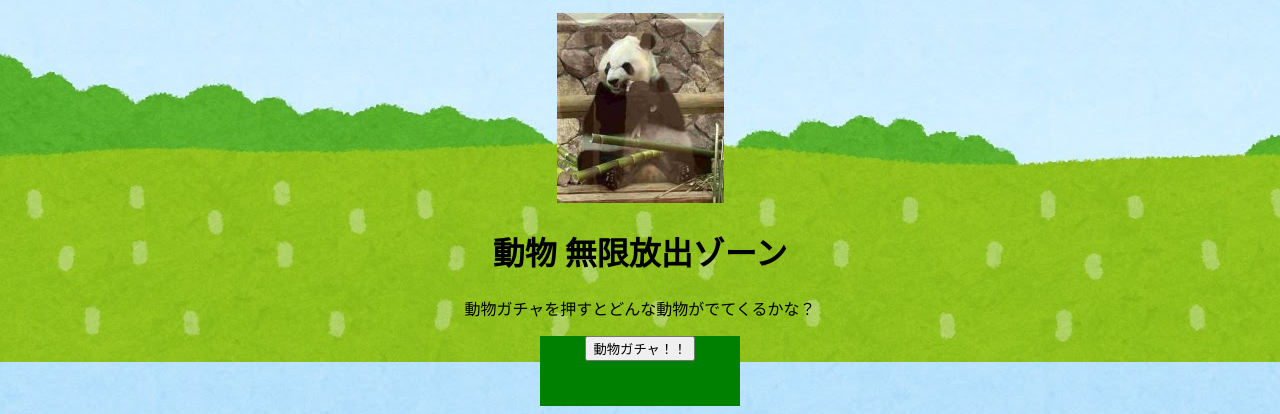
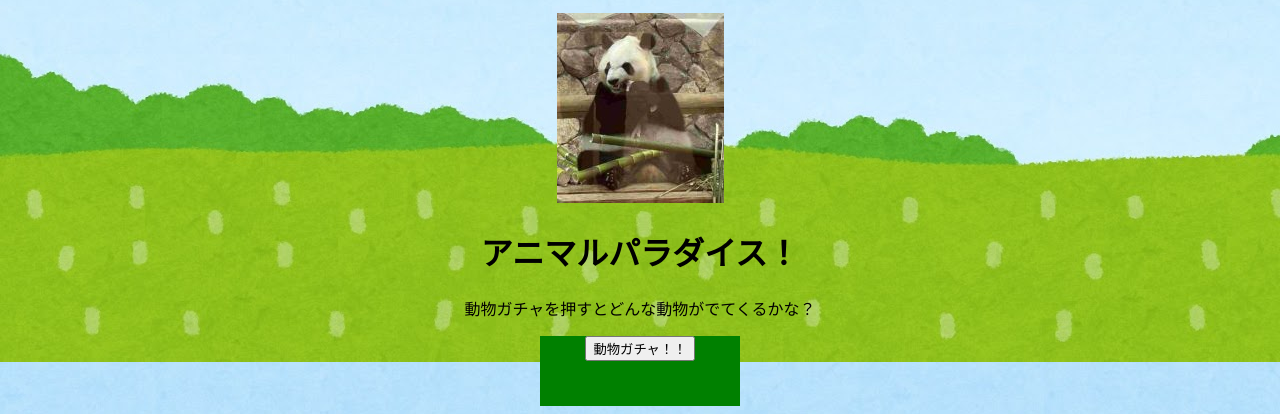
Before and after one commit to Yohey3338/Yohey3338.fnd44, a plain HTML site: page index.html in a window 1280 px wide. Shown: the part 538-952 px from the top of the page. Drawn offline with Linux system fonts and the light colour scheme.

Commit message:
Update index.html

```diff
--- a/index.html
+++ b/index.html
@@ -40,7 +40,7 @@
  <p style="text-align:center">みんな大好き！</p>
  <p style="text-align:center"><img id="pandaImg" src="stPanda.jpg"></p>
 
- <h1 style="text-align:center">動物 無限放出ゾーン</h1>
+ <h1 style="text-align:center">アニマルパラダイス！</h1>
  <p style="text-align:center">動物ガチャを押すとどんな動物がでてくるかな？</p>
 <div class="box05" id="makeImg" style="text-align:center">
   <button class="release-button" id="release02">動物ガチャ！！</button>
```
